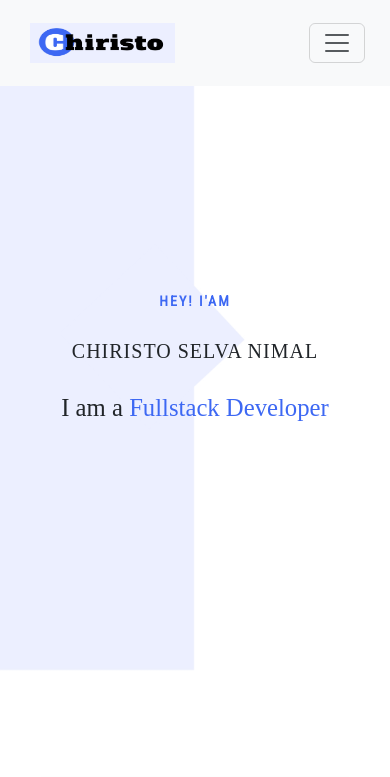
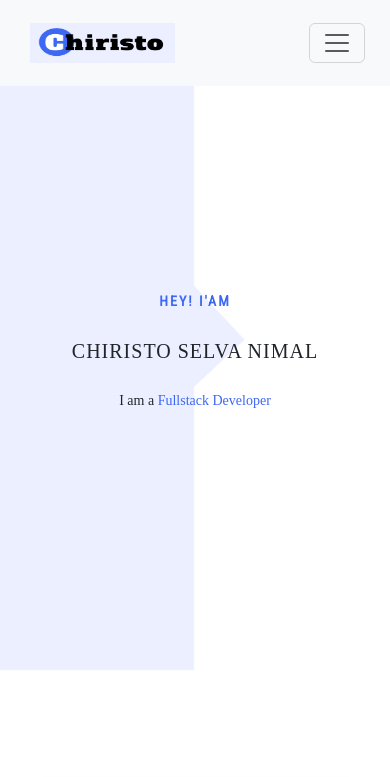
Before and after one commit to nimalchrist/portfolio-app, a React (Create React App) app: page / in a window 390 px wide. Shown: the top 777 px of the page. Built offline with nearby package versions, Linux system fonts and the light colour scheme; grey boxes are pictures that could not be loaded; a web font is replaced by a local one.

Commit message:
minor fixes

```diff
--- a/src/styles/Awards.css
+++ b/src/styles/Awards.css
@@ -58,10 +58,10 @@
 @media (max-width: 767px) {
     .awards-icon {
         margin-top: 25px;
-        flex-basis: 2%;
+        flex-basis: 100%;
     }
     .awards-content{
-        flex-basis: 80%;
+        flex-basis: 100%;
     }
     .awards-section h2{
         margin-left: 0px;
--- a/src/styles/Home.css
+++ b/src/styles/Home.css
@@ -125,6 +125,9 @@
     .home-container h3{
         font-size: 14px;
     }
+    .home-container h2{
+        font-size: 14px;
+    }
 }
 
 /* Tablet screens css*/
```
